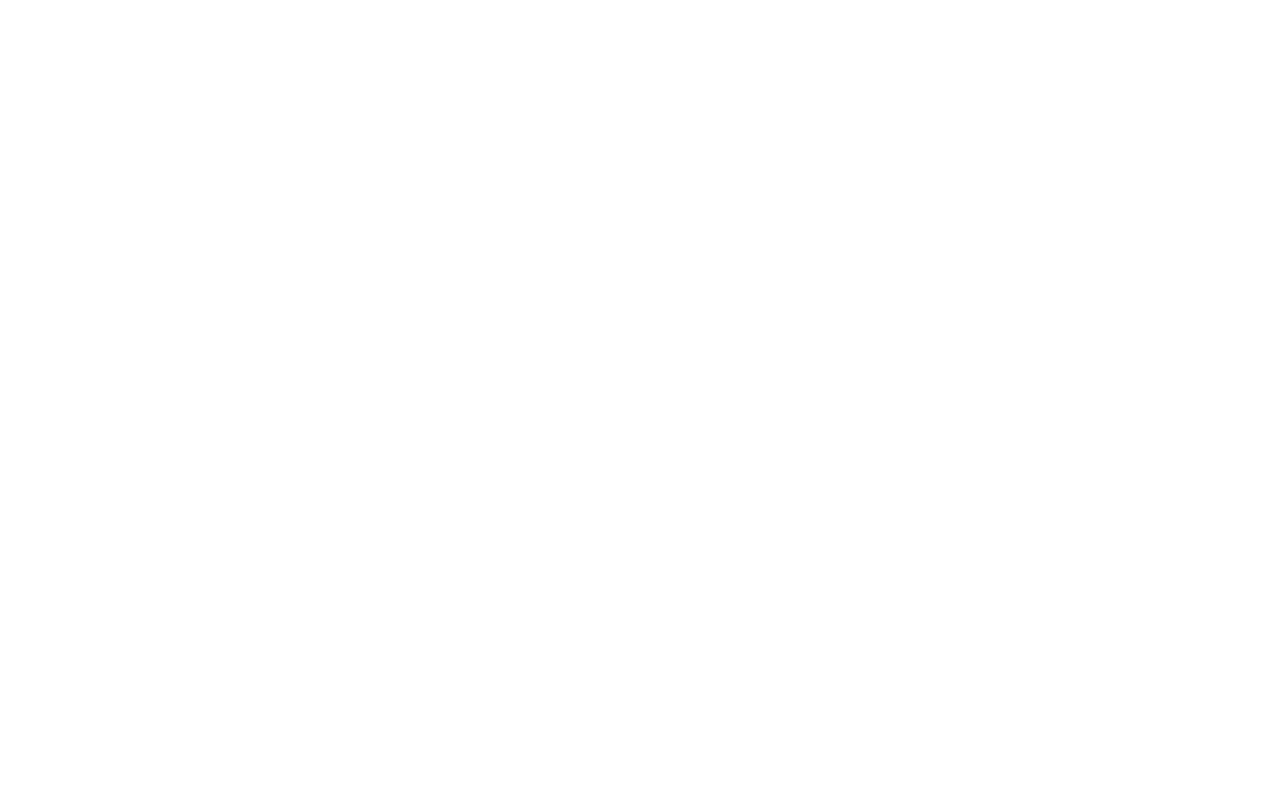
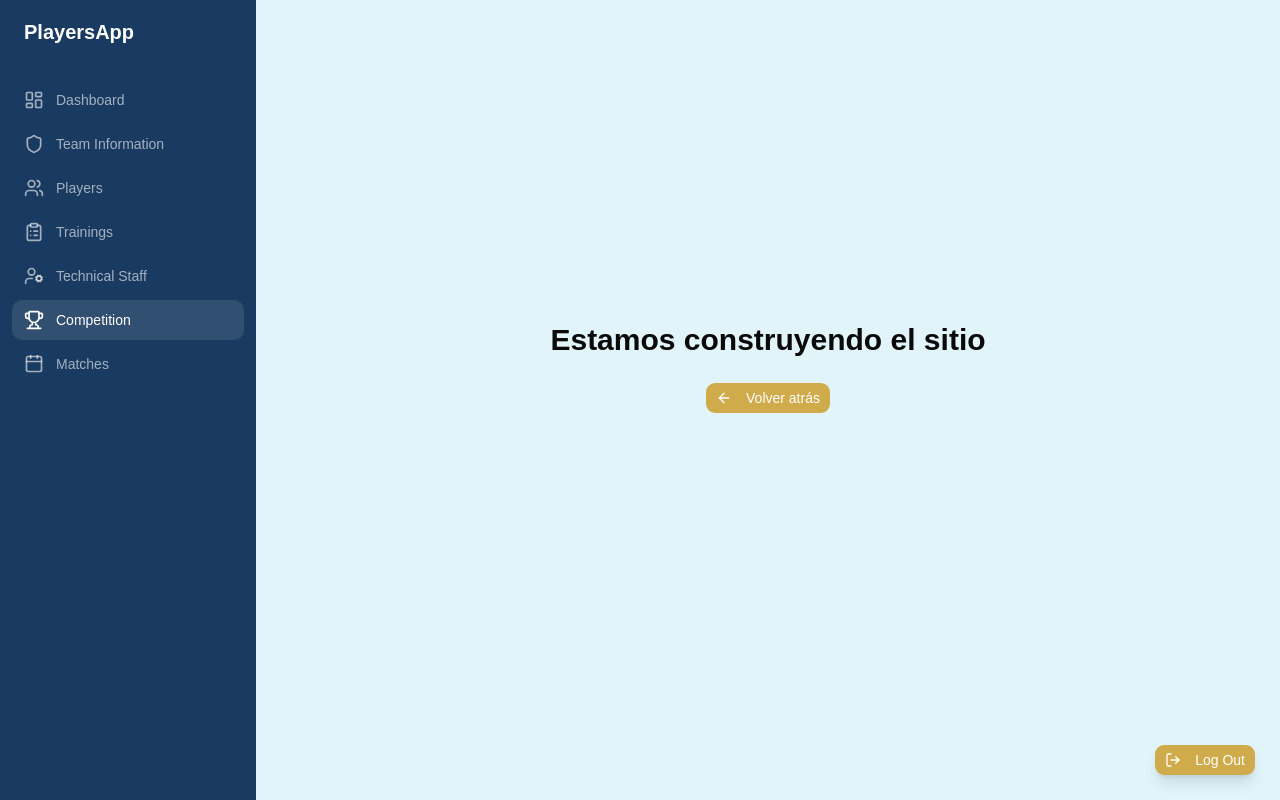
Before and after one commit to cristianarana/players-app, a React (Vite) app in the folder frontend/: page /dashboard/competition in a window 1280 px wide. Before the commit this address had no page. Built offline with nearby package versions, Linux system fonts and the light colour scheme; sample sign-in values are in the browser's storage.

Commit message:
add dashboard and changes to navbar and new sidebar

```diff
--- a/frontend/src/index.css
+++ b/frontend/src/index.css
@@ -42,6 +42,7 @@
     --color-navbar: #1A3B61;
     --color-gold: #CFAB4B;
     --color-features: #E0F4FA;
+    --color-app-bg: #E0F4FA;
     --radius-sm: calc(var(--radius) * 0.6);
     --radius-md: calc(var(--radius) * 0.8);
     --radius-lg: var(--radius);
--- /dev/null
+++ b/frontend/src/modules/dashboard/pages/DashboardPage.tsx
@@ -0,0 +1,42 @@
+import { Link } from 'react-router-dom';
+import { Shield, Users, ClipboardList, UserCog, Trophy, Calendar } from 'lucide-react';
+import teamLogo from '../assets/team_logo.png';
+
+const sections = [
+  { name: 'Team Information', slug: 'team-information', icon: Shield },
+  { name: 'Players', slug: 'players', icon: Users },
+  { name: 'Trainings', slug: 'trainings', icon: ClipboardList },
+  { name: 'Technical Staff', slug: 'technical-staff', icon: UserCog },
+  { name: 'Competition', slug: 'competition', icon: Trophy },
+  { name: 'Matches', slug: 'matches', icon: Calendar },
+];
+
+export default function DashboardPage() {
+  return (
+    <div className="mx-auto max-w-5xl px-4 py-12">
+      <div className="mb-12 flex items-center justify-center gap-4">
+        <img
+          src={teamLogo}
+          alt="Club shield"
+          className="size-16 object-contain"
+        />
+        <h1 className="text-3xl font-bold">Fantasy Team</h1>
+      </div>
+
+      <div className="grid gap-6 sm:grid-cols-2 lg:grid-cols-3">
+        {sections.map(({ name, slug, icon: Icon }) => (
+          <Link
+            key={slug}
+            to={`/dashboard/${slug}`}
+            className="flex flex-col items-center gap-4 rounded-xl border border-border bg-background p-8 transition-shadow hover:shadow-lg"
+          >
+            <div className="flex size-14 items-center justify-center rounded-xl bg-navbar/10 text-navbar">
+              <Icon className="size-7" />
+            </div>
+            <span className="text-lg font-semibold">{name}</span>
+          </Link>
+        ))}
+      </div>
+    </div>
+  );
+}
--- /dev/null
+++ b/frontend/src/modules/dashboard/pages/PlaceholderPage.tsx
@@ -0,0 +1,17 @@
+import { Link } from 'react-router-dom';
+import { ArrowLeft } from 'lucide-react';
+import { Button } from '@shared/components/ui/button';
+
+export default function PlaceholderPage() {
+  return (
+    <div className="flex min-h-[calc(100svh-4rem)] flex-col items-center justify-center gap-6 px-4 text-center">
+      <h1 className="text-3xl font-bold">Estamos construyendo el sitio</h1>
+      <Button variant="gold" asChild>
+        <Link to="/dashboard">
+          <ArrowLeft className="mr-2 size-4" />
+          Volver atrás
+        </Link>
+      </Button>
+    </div>
+  );
+}
--- a/frontend/src/routes/AppRouter.tsx
+++ b/frontend/src/routes/AppRouter.tsx
@@ -1,17 +1,30 @@
 import { Routes, Route } from 'react-router-dom';
 
 import MainLayout from '@shared/layouts/MainLayout';
+import ProtectedRoute from '@shared/components/ProtectedRoute';
+import PublicRoute from '@shared/components/PublicRoute';
 
 import LandingPage from '@modules/landing_page/pages/LandingPage';
 
 import LoginPage from '@modules/auth/pages/LoginPage';
 
+import DashboardPage from '@modules/dashboard/pages/DashboardPage';
+
+import PlaceholderPage from '@modules/dashboard/pages/PlaceholderPage';
+
 export default function AppRouter() {
   return (
     <Routes>
       <Route element={<MainLayout />}>
-        <Route index element={<LandingPage />} />
-        <Route path="/login" element={<LoginPage />} />
+        <Route element={<PublicRoute />}>
+          <Route index element={<LandingPage />} />
+          <Route path="/login" element={<LoginPage />} />
+        </Route>
+
+        <Route element={<ProtectedRoute />}>
+          <Route path="/dashboard" element={<DashboardPage />} />
+          <Route path="/dashboard/:section" element={<PlaceholderPage />} />
+        </Route>
       </Route>
     </Routes>
   );
--- /dev/null
+++ b/frontend/src/shared/components/ProtectedRoute.tsx
@@ -0,0 +1,12 @@
+import { Navigate, Outlet } from 'react-router-dom';
+import { useAuth } from '@shared/contexts/AuthContext';
+
+export default function ProtectedRoute() {
+  const { isAuthenticated } = useAuth();
+
+  if (!isAuthenticated) {
+    return <Navigate to="/" replace />;
+  }
+
+  return <Outlet />;
+}
--- /dev/null
+++ b/frontend/src/shared/components/PublicRoute.tsx
@@ -0,0 +1,12 @@
+import { Navigate, Outlet } from 'react-router-dom';
+import { useAuth } from '@shared/contexts/AuthContext';
+
+export default function PublicRoute() {
+  const { isAuthenticated } = useAuth();
+
+  if (isAuthenticated) {
+    return <Navigate to="/dashboard" replace />;
+  }
+
+  return <Outlet />;
+}
--- /dev/null
+++ b/frontend/src/shared/components/Sidebar.tsx
@@ -0,0 +1,82 @@
+import { useState } from 'react';
+import { Link, NavLink, useLocation } from 'react-router-dom';
+import { Menu, X, LayoutDashboard, Shield, Users, ClipboardList, UserCog, Trophy, Calendar } from 'lucide-react';
+import { cn } from '@shared/lib/utils';
+
+const links = [
+  { to: '/dashboard', label: 'Dashboard', icon: LayoutDashboard },
+  { to: '/dashboard/team-information', label: 'Team Information', icon: Shield },
+  { to: '/dashboard/players', label: 'Players', icon: Users },
+  { to: '/dashboard/trainings', label: 'Trainings', icon: ClipboardList },
+  { to: '/dashboard/technical-staff', label: 'Technical Staff', icon: UserCog },
+  { to: '/dashboard/competition', label: 'Competition', icon: Trophy },
+  { to: '/dashboard/matches', label: 'Matches', icon: Calendar },
+];
+
+export default function Sidebar() {
+  const [isOpen, setIsOpen] = useState(false);
+  const location = useLocation();
+
+  const handleLinkClick = () => {
+    setIsOpen(false);
+  };
+
+  const isActiveLink = (to: string) => {
+    if (to === '/dashboard') return location.pathname === '/dashboard';
+    return location.pathname.startsWith(to);
+  };
+
+  return (
+    <>
+      <button
+        className="fixed left-4 top-4 z-50 flex size-10 items-center justify-center rounded-lg bg-navbar text-white shadow-lg md:hidden"
+        onClick={() => setIsOpen(!isOpen)}
+        aria-label={isOpen ? 'Close sidebar' : 'Open sidebar'}
+      >
+        {isOpen ? <X className="size-5" /> : <Menu className="size-5" />}
+      </button>
+
+      {isOpen && (
+        <div
+          className="fixed inset-0 z-40 bg-black/50 md:hidden"
+          onClick={() => setIsOpen(false)}
+        />
+      )}
+
+      <aside
+        className={cn(
+          'fixed left-0 top-0 z-50 flex h-svh w-64 flex-col bg-navbar transition-transform duration-300 md:translate-x-0',
+          isOpen ? 'translate-x-0' : '-translate-x-full',
+        )}
+      >
+        <div className="flex h-16 items-center px-6">
+          <Link to="/dashboard" className="text-xl font-bold text-white" onClick={handleLinkClick}>
+            PlayersApp
+          </Link>
+        </div>
+
+        <nav className="flex-1 space-y-1 px-3 py-4">
+          {links.map(({ to, label, icon: Icon }) => (
+            <NavLink
+              key={to}
+              to={to}
+              end={to === '/dashboard'}
+              onClick={handleLinkClick}
+              className={({ isActive }) =>
+                cn(
+                  'flex items-center gap-3 rounded-lg px-3 py-2.5 text-sm font-medium transition-colors',
+                  isActive || isActiveLink(to)
+                    ? 'bg-white/10 text-white'
+                    : 'text-white/60 hover:bg-white/10 hover:text-white',
+                )
+              }
+            >
+              <Icon className="size-5 shrink-0" />
+              {label}
+            </NavLink>
+          ))}
+        </nav>
+      </aside>
+    </>
+  );
+}
--- a/frontend/src/shared/layouts/MainLayout.tsx
+++ b/frontend/src/shared/layouts/MainLayout.tsx
@@ -1,13 +1,38 @@
-import { Outlet } from 'react-router-dom';
+import { Outlet, useLocation } from 'react-router-dom';
 import Navbar from '@shared/components/Navbar';
+import Sidebar from '@shared/components/Sidebar';
+import { useAuth } from '@shared/contexts/AuthContext';
+import { Button } from '@shared/components/ui/button';
+import { LogOut } from 'lucide-react';
 
 export default function MainLayout() {
+  const { isAuthenticated, logout } = useAuth();
+  const { pathname } = useLocation();
+
+  const showSidebar = isAuthenticated && pathname !== '/dashboard';
+
   return (
     <>
-      <Navbar />
-      <main className="pt-16">
+      {!isAuthenticated && <Navbar />}
+
+      {showSidebar && <Sidebar />}
+
+      <main
+        className={`min-h-svh ${!isAuthenticated ? 'pt-16' : ''} ${showSidebar ? 'md:ml-64' : ''} ${isAuthenticated ? 'bg-app-bg' : ''}`}
+      >
         <Outlet />
       </main>
+
+      {isAuthenticated && (
+        <Button
+          variant="gold"
+          className="fixed bottom-6 right-6 z-50 shadow-lg"
+          onClick={logout}
+        >
+          <LogOut className="mr-2 size-4" />
+          Log Out
+        </Button>
+      )}
     </>
   );
 }
```
Also changed, not shown: frontend/src/shared/components/Navbar.tsx (+7 -44 lines), frontend/src/modules/dashboard/assets/team_logo.png (added).
